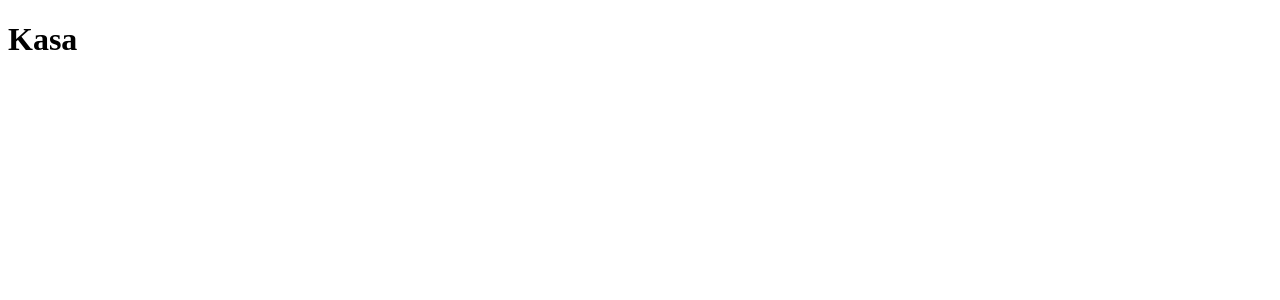
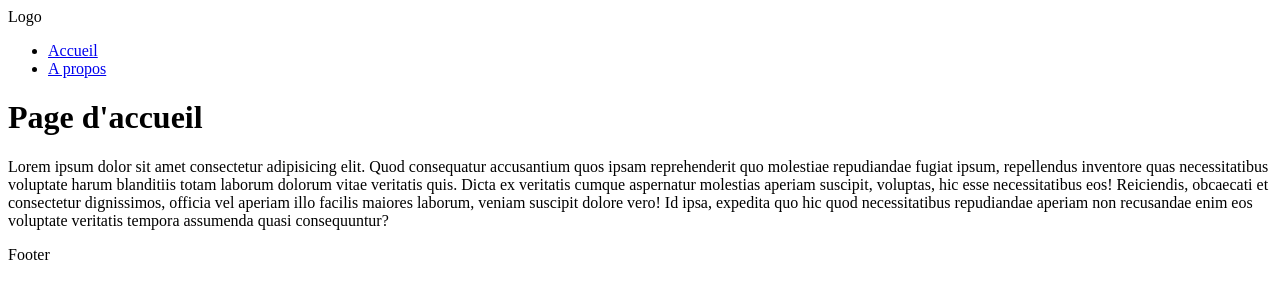
Before and after one commit to natho19/kasa, a React (Create React App) app: page / in a window 1280 px wide. Shown: the top 300 px of the page. Built offline with nearby package versions, Linux system fonts and the light colour scheme.

Commit message:
basic navigation

```diff
--- a/package.json
+++ b/package.json
@@ -8,6 +8,7 @@
     "@testing-library/user-event": "^13.5.0",
     "react": "^18.2.0",
     "react-dom": "^18.2.0",
+    "react-router-dom": "^6.8.1",
     "react-scripts": "5.0.1",
     "web-vitals": "^2.1.4"
   },
--- a/public/index.html
+++ b/public/index.html
@@ -1,5 +1,5 @@
 <!DOCTYPE html>
-<html lang="en">
+<html lang="fr">
     <head>
         <meta charset="utf-8" />
         <link rel="icon" href="%PUBLIC_URL%/favicon.ico" />
@@ -7,33 +7,12 @@
         <meta name="theme-color" content="#000000" />
         <meta name="description" content="Web site created using create-react-app" />
         <link rel="apple-touch-icon" href="%PUBLIC_URL%/logo192.png" />
-        <!--
-      manifest.json provides metadata used when your web app is installed on a
-      user's mobile device or desktop. See https://developers.google.com/web/fundamentals/web-app-manifest/
-    -->
         <link rel="manifest" href="%PUBLIC_URL%/manifest.json" />
-        <!--
-      Notice the use of %PUBLIC_URL% in the tags above.
-      It will be replaced with the URL of the `public` folder during the build.
-      Only files inside the `public` folder can be referenced from the HTML.
 
-      Unlike "/favicon.ico" or "favicon.ico", "%PUBLIC_URL%/favicon.ico" will
-      work correctly both with client-side routing and a non-root public URL.
-      Learn how to configure a non-root public URL by running `npm run build`.
-    -->
-        <title>React App</title>
+        <title>Kasa</title>
     </head>
     <body>
         <noscript>You need to enable JavaScript to run this app.</noscript>
         <div id="root"></div>
-        <!--
-      This HTML file is a template.
-      If you open it directly in the browser, you will see an empty page.
-
-      You can add webfonts, meta tags, or analytics to this file.
-      The build step will place the bundled scripts into the <body> tag.
-
-      To begin the development, run `npm start` or `yarn start`.
-      To create a production bundle, use `npm run build` or `yarn build`.
-    --></body>
+    </body>
 </html>
--- a/src/App.js
+++ b/src/App.js
@@ -1,5 +1,18 @@
+import { BrowserRouter, Routes, Route } from 'react-router-dom';
+import About from './pages/About';
+import Error404 from './pages/Error404';
+import Home from './pages/Home';
+
 function App() {
-    return <h1>Kasa</h1>;
+    return (
+        <BrowserRouter>
+            <Routes>
+                <Route path="/" element={<Home />} />
+                <Route path="/about" element={<About />} />
+                <Route path="*" element={<Error404 />} />
+            </Routes>
+        </BrowserRouter>
+    );
 }
 
 export default App;
--- /dev/null
+++ b/src/components/Footer.js
@@ -0,0 +1,11 @@
+import React from 'react';
+
+const Footer = () => {
+    return (
+        <footer>
+            <p>Footer</p>
+        </footer>
+    );
+};
+
+export default Footer;
--- /dev/null
+++ b/src/components/Header.js
@@ -0,0 +1,13 @@
+import React from 'react';
+import Navigation from './Navigation';
+
+const Header = () => {
+    return (
+        <header>
+            <div className="logo">Logo</div>
+            <Navigation />
+        </header>
+    );
+};
+
+export default Header;
--- /dev/null
+++ b/src/components/Navigation.js
@@ -0,0 +1,19 @@
+import React from 'react';
+import { Link } from 'react-router-dom';
+
+const Navigation = () => {
+    return (
+        <nav className="navigation">
+            <ul>
+                <li>
+                    <Link to="/">Accueil</Link>
+                </li>
+                <li>
+                    <Link to="/about">A propos</Link>
+                </li>
+            </ul>
+        </nav>
+    );
+};
+
+export default Navigation;
--- /dev/null
+++ b/src/pages/About.js
@@ -0,0 +1,26 @@
+import React from 'react';
+import Footer from '../components/Footer';
+import Header from '../components/Header';
+
+const About = () => {
+    return (
+        <>
+            <Header />
+            <h1>A propos</h1>
+            <p>
+                Lorem ipsum dolor sit amet consectetur adipisicing elit. Quod consequatur
+                accusantium quos ipsam reprehenderit quo molestiae repudiandae fugiat ipsum,
+                repellendus inventore quas necessitatibus voluptate harum blanditiis totam laborum
+                dolorum vitae veritatis quis. Dicta ex veritatis cumque aspernatur molestias aperiam
+                suscipit, voluptas, hic esse necessitatibus eos! Reiciendis, obcaecati et
+                consectetur dignissimos, officia vel aperiam illo facilis maiores laborum, veniam
+                suscipit dolore vero! Id ipsa, expedita quo hic quod necessitatibus repudiandae
+                aperiam non recusandae enim eos voluptate veritatis tempora assumenda quasi
+                consequuntur?
+            </p>
+            <Footer />
+        </>
+    );
+};
+
+export default About;
--- /dev/null
+++ b/src/pages/Error404.js
@@ -0,0 +1,26 @@
+import React from 'react';
+import Footer from '../components/Footer';
+import Header from '../components/Header';
+
+const Error404 = () => {
+    return (
+        <>
+            <Header />
+            <h1>Erreur 404</h1>
+            <p>
+                Lorem ipsum dolor sit amet consectetur adipisicing elit. Quod consequatur
+                accusantium quos ipsam reprehenderit quo molestiae repudiandae fugiat ipsum,
+                repellendus inventore quas necessitatibus voluptate harum blanditiis totam laborum
+                dolorum vitae veritatis quis. Dicta ex veritatis cumque aspernatur molestias aperiam
+                suscipit, voluptas, hic esse necessitatibus eos! Reiciendis, obcaecati et
+                consectetur dignissimos, officia vel aperiam illo facilis maiores laborum, veniam
+                suscipit dolore vero! Id ipsa, expedita quo hic quod necessitatibus repudiandae
+                aperiam non recusandae enim eos voluptate veritatis tempora assumenda quasi
+                consequuntur?
+            </p>
+            <Footer />
+        </>
+    );
+};
+
+export default Error404;
--- /dev/null
+++ b/src/pages/Home.js
@@ -0,0 +1,26 @@
+import React from 'react';
+import Footer from '../components/Footer';
+import Header from '../components/Header';
+
+const Home = () => {
+    return (
+        <>
+            <Header />
+            <h1>Page d'accueil</h1>
+            <p>
+                Lorem ipsum dolor sit amet consectetur adipisicing elit. Quod consequatur
+                accusantium quos ipsam reprehenderit quo molestiae repudiandae fugiat ipsum,
+                repellendus inventore quas necessitatibus voluptate harum blanditiis totam laborum
+                dolorum vitae veritatis quis. Dicta ex veritatis cumque aspernatur molestias aperiam
+                suscipit, voluptas, hic esse necessitatibus eos! Reiciendis, obcaecati et
+                consectetur dignissimos, officia vel aperiam illo facilis maiores laborum, veniam
+                suscipit dolore vero! Id ipsa, expedita quo hic quod necessitatibus repudiandae
+                aperiam non recusandae enim eos voluptate veritatis tempora assumenda quasi
+                consequuntur?
+            </p>
+            <Footer />
+        </>
+    );
+};
+
+export default Home;
```
Also changed, not shown: 1 other file (tests, documents, lock files or other folders).
